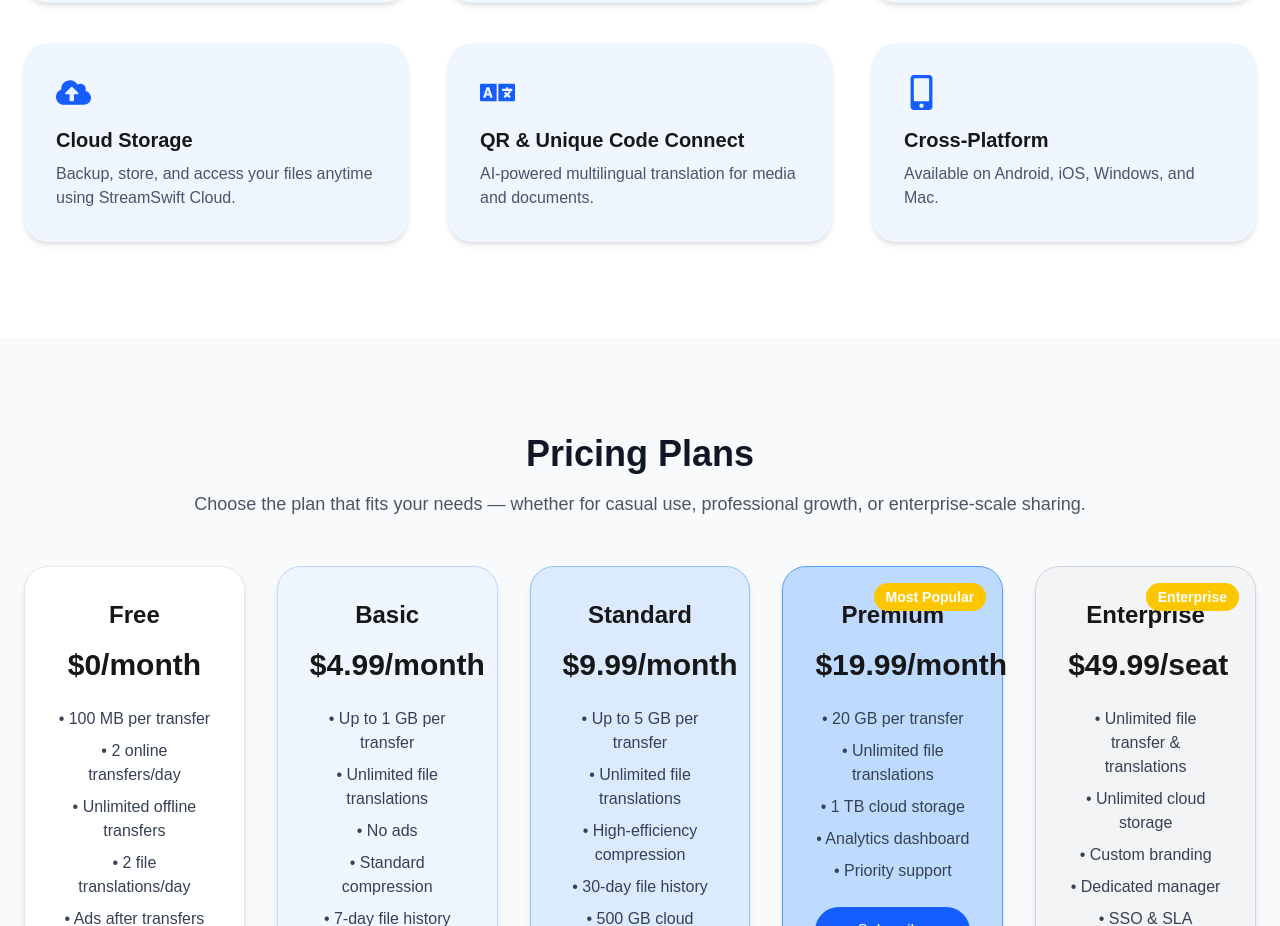
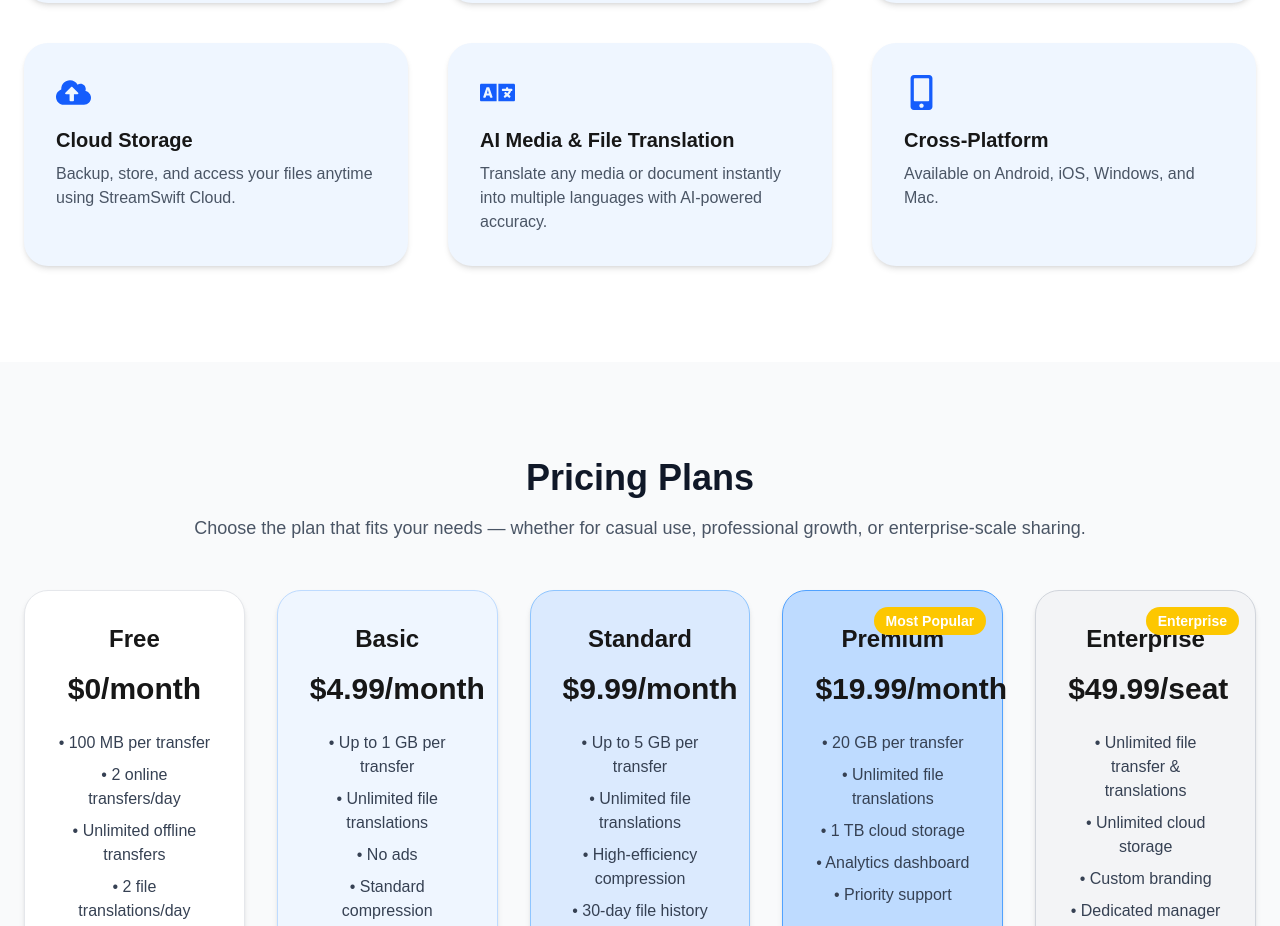
Before and after one commit to edmondvic/test-project, a Next.js app: page / in a window 1280 px wide. Shown: the part 1264-2190 px from the top of the page. Built offline with nearby package versions, Linux system fonts and the light colour scheme.

Commit message:
Fix missing FaLanguage import

```diff
--- a/app/components/Features.tsx
+++ b/app/components/Features.tsx
@@ -27,8 +27,8 @@ export default function Features() {
     },
     {
       icon: <FaLanguage size={35} className="text-blue-600" />,
-      title: "QR & Unique Code Connect",
-      text: "AI-powered multilingual translation for media and documents.",
+      title: "AI Media & File Translation",
+      text: "Translate any media or document instantly into multiple languages with AI-powered accuracy.",
     },
     {
       icon: <FaMobileAlt size={35} className="text-blue-600" />,
```
